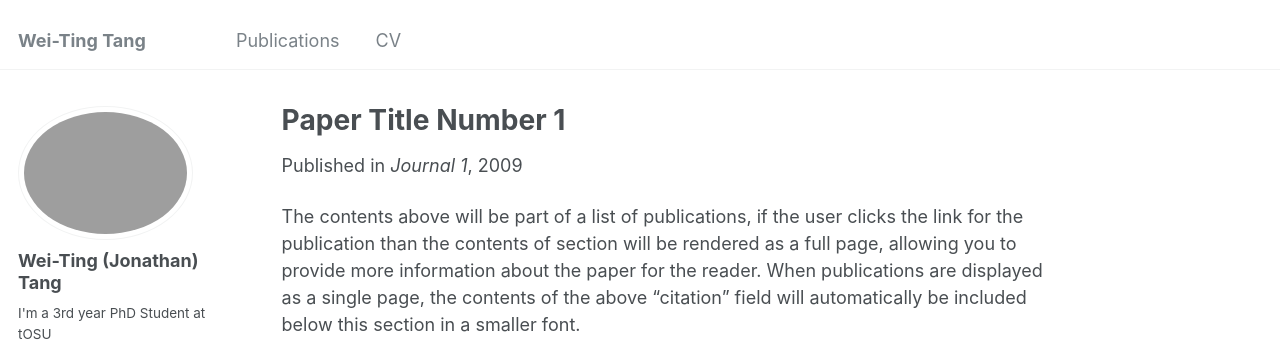
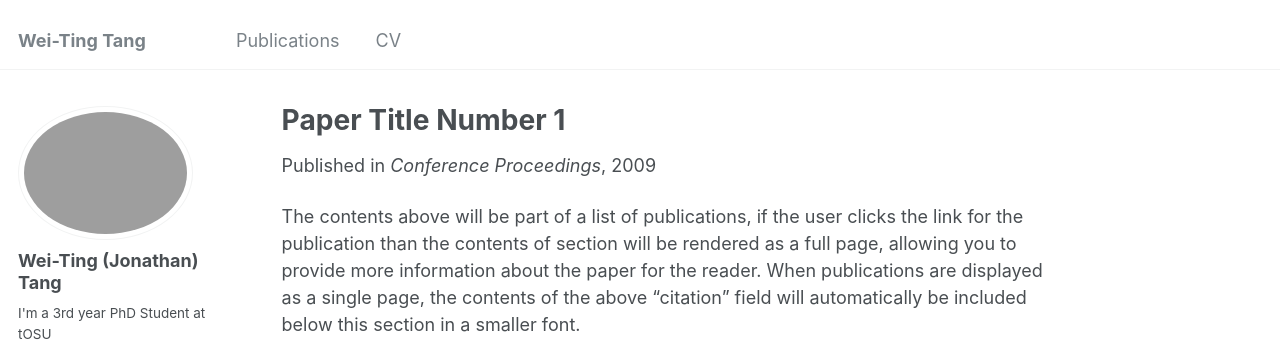
Before and after one commit to R09524081/R09524081.github.io, a Jekyll site: the page built from _publications/2009-10-01-paper-title-number-1.md, in a window 1280 px wide and 1148 px high. Shown: the top 348 px of the window. Built offline with Jekyll 4.4.1, drawn with Linux system fonts in a browser that asks for light colours; some web fonts are replaced.

Commit message:
Update 2009-10-01-paper-title-number-1.md

```diff
--- a/_publications/2009-10-01-paper-title-number-1.md
+++ b/_publications/2009-10-01-paper-title-number-1.md
@@ -5,7 +5,7 @@ category: manuscripts
 permalink: /publication/2009-10-01-paper-title-number-1
 excerpt: 'This paper is about the number 1. The number 2 is left for future work.'
 date: 2009-10-01
-venue: 'Journal 1'
+venue: 'Conference Proceedings'
 slidesurl: 'http://academicpages.github.io/files/slides1.pdf'
 paperurl: 'http://academicpages.github.io/files/paper1.pdf'
 citation: 'Your Name, You. (2009). &quot;Paper Title Number 1.&quot; <i>Journal 1</i>. 1(1).'
```
